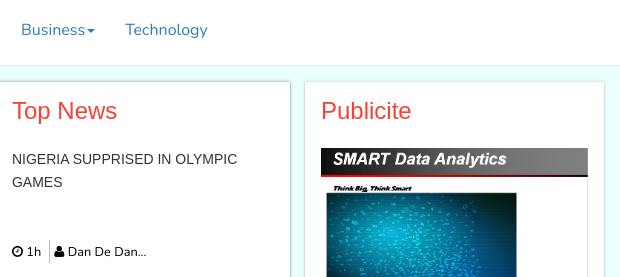
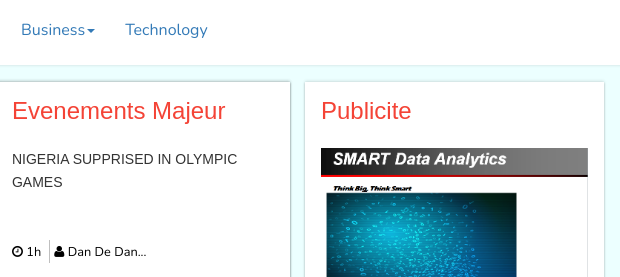
Before and after one commit to odounla/Baskezoom-Test, a plain HTML site: page index.html in a window 1280 px wide. Shown: the top 277 px of the page, 660-1280 px from the left. Drawn offline with nearby package versions, Linux system fonts and the light colour scheme; a web font is replaced by a local one.

Commit message:
changement de top news a evenement majeur

```diff
--- a/index.html
+++ b/index.html
@@ -314,7 +314,7 @@ Smartphone Compatible web template, free webdesigns for Nokia, Samsung, LG, Sony
 									<div class="top-grid-left-right-grid">
 										<div class="top-news">
 										<div class="top-news-heading">
-											<h3>Top News</h3>
+											<h3>Evenements Majeur</h3>
 										</div>
 										<div class="top-news-grids">
 											<div class="top-news-grid">
```
